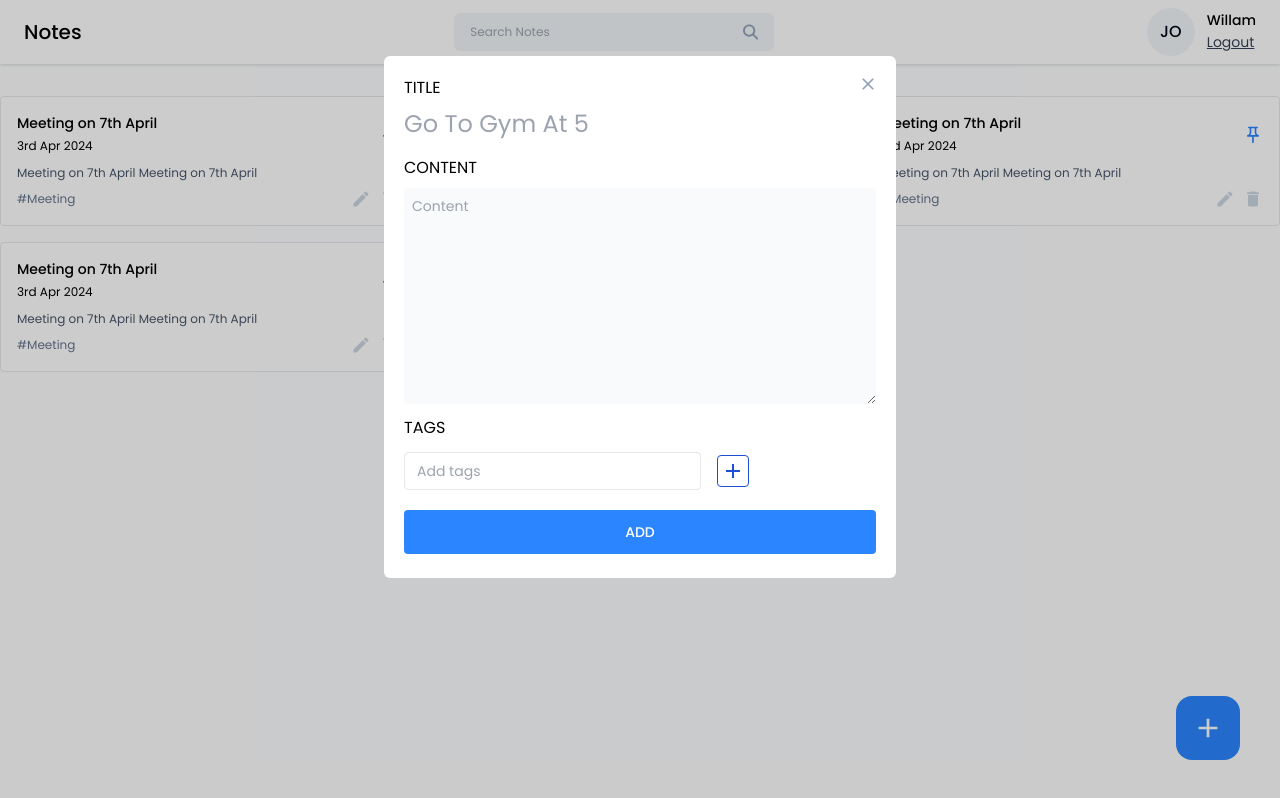
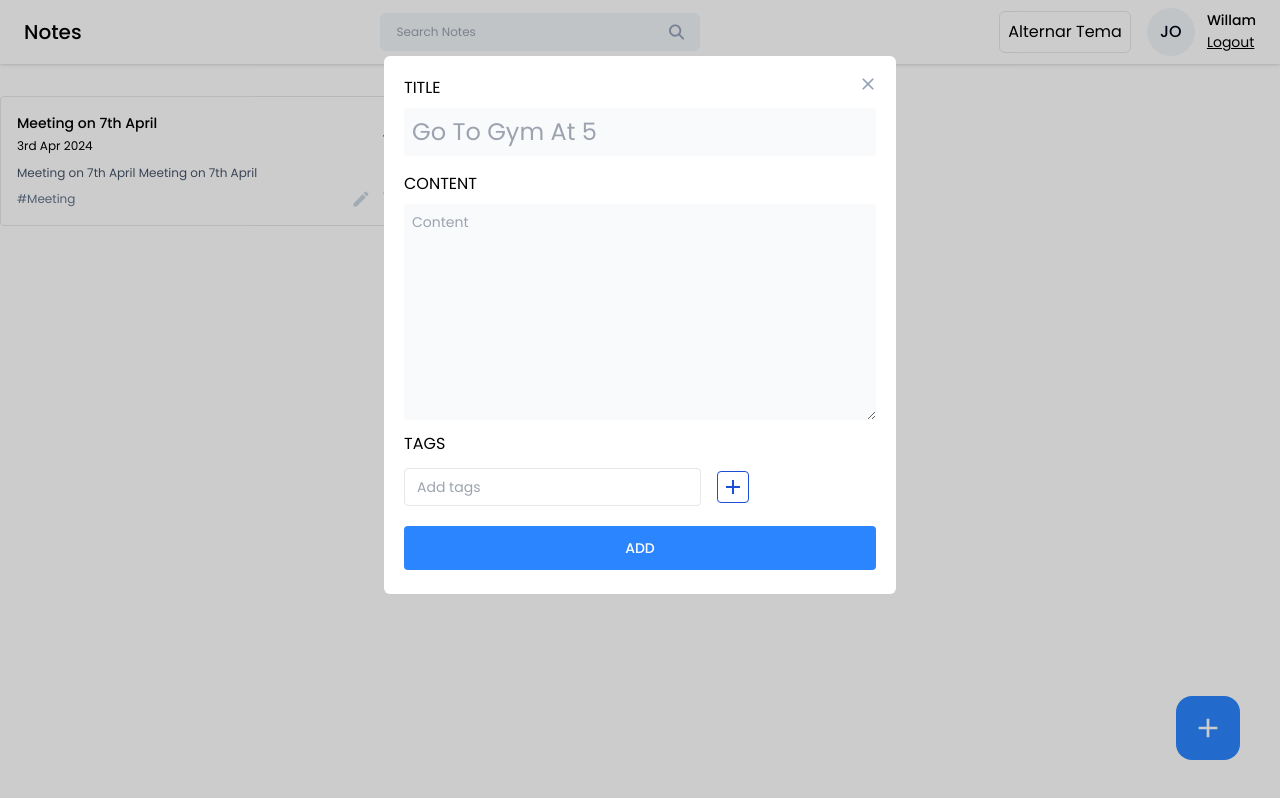
Before and after one commit to GustavoJannuzzi/NOTES-APP, a React (Vite) app in the folder frontend/notes-app/: page /dashboard in a window 1280 px wide. Both pictures are taken after a click on the button 1208 px from the left and 728 px from the top of the page. Built offline with nearby package versions, Linux system fonts and the light colour scheme.

Commit message:
UseThemeStore , Adicionado zustand para modo escuro

```diff
--- a/frontend/notes-app/src/components/Cards/ProfileInfo.tsx
+++ b/frontend/notes-app/src/components/Cards/ProfileInfo.tsx
@@ -14,7 +14,7 @@ const ProfileInfo: React.FC<ProfileInfoProps> = ({ onLogout }) => {
 
       <div>
         <p className="text-sm font-medium">Willam</p>
-        <button className="text-sm text-slate-700 underline" onClick={onLogout}>
+        <button className="text-sm  underline" onClick={onLogout}>
           Logout
         </button>
       </div>
--- a/frontend/notes-app/src/components/Navbar/Navbar.tsx
+++ b/frontend/notes-app/src/components/Navbar/Navbar.tsx
@@ -1,12 +1,13 @@
+import React, { useState, useEffect } from 'react';
+import { useNavigate } from 'react-router-dom';
 import ProfileInfo from '../Cards/ProfileInfo';
-import { useNavigate } from 'react-router-dom';
 import SearchBar from '../SearchBar/SearchBar';
-import { useState } from 'react';
+import useThemeStore from '../../useThemeStore';
 
 const Navbar: React.FC = () => {
     const [searchQuery, setSearchQuery] = useState("");
-
     const navigate = useNavigate();
+    const { theme, toggleTheme } = useThemeStore();
 
     const onLogout = () => {
         navigate("/login");
@@ -14,24 +15,37 @@ const Navbar: React.FC = () => {
 
     const handleSearch = () => {};
 
-    const onClearSearch = ()=>{
+    const onClearSearch = () => {
         setSearchQuery("");
     };
 
+    // Aplicar a classe de tema no body
+    useEffect(() => {
+        document.body.className = theme;
+    }, [theme]);
+
     return (
-        <div className="bg-white flex items-center justify-between px-6 py-2 drop-shadow">
-            <h2 className="text-xl font-medium text-black py-2">Notes</h2>
+        <div className={'bg-white flex items-center justify-between px-6 py-2 drop-shadow'}>
+            <h2 className="text-xl font-medium  py-2">Notes</h2>
 
-            <SearchBar value = {searchQuery}
-                onChange={({target}) => {
+            <SearchBar
+                value={searchQuery}
+                onChange={({ target }) => {
                     setSearchQuery(target.value);
                 }}
                 handleSearch={handleSearch}
                 onClearSearch={onClearSearch}
-                />
+            />
 
-
-            <ProfileInfo onLogout={onLogout} />
+            <div className="flex items-center">
+                <button
+                    className="mr-4 p-2 rounded-md border"
+                    onClick={toggleTheme}
+                >
+                    Alternar Tema
+                </button>
+                <ProfileInfo onLogout={onLogout} />
+            </div>
         </div>
     );
 };
--- a/frontend/notes-app/src/components/SearchBar/SearchBar.tsx
+++ b/frontend/notes-app/src/components/SearchBar/SearchBar.tsx
@@ -1,6 +1,7 @@
 import React from "react";
 import { FaMagnifyingGlass } from "react-icons/fa6";
 import { IoMdClose } from "react-icons/io";
+
 
 interface SearchBarProps {
   value: string;
--- a/frontend/notes-app/src/index.css
+++ b/frontend/notes-app/src/index.css
@@ -4,22 +4,33 @@
 @tailwind components;
 @tailwind utilities;
 
-@layer base{
-  html{
-
+@layer base {
+  html {
     font-family: "Poppins", "sans-serif";
   }
-  body{
+
+  body {
     background-color: #fdfeff;
     overflow-x: hidden;
+  }
+
+  body.light {
+    background-color: #ffffff;
+    color: #000000;
+  }
+
+  body.dark {
+    background-color: #181818;
+    color: #ffffff;
   }
 }
 
 @layer components {
-  .input-box{
+  .input-box {
     @apply w-full text-sm bg-transparent border-[1.5px] px-5 py-3 rounded mb-4 outline-none;
   }
-  .btn-primary{
+
+  .btn-primary {
     @apply w-full text-sm bg-primary text-white p-2 rounded my-1 hover:bg-blue-600;
   }
 
@@ -27,4 +38,19 @@
     @apply text-xl text-slate-300 cursor-pointer hover:text-primary;
   }
 
+  .dark .bg-primary {
+    background-color: #1e3a8a;
+  }
+
+  .dark .bg-white {
+    background-color: #1f2937;
+  }
+
+  .dark .text-white {
+    color: #ffffff;
+  }
+
+  .dark .hover\:bg-blue-600:hover {
+    background-color: #2563eb;
+  }
 }
--- a/frontend/notes-app/src/pages/Home/AddEditNotes.tsx
+++ b/frontend/notes-app/src/pages/Home/AddEditNotes.tsx
@@ -63,7 +63,7 @@ const AddEditNotes: React.FC<AddEditNotesProps> = ({ noteData, type, onClose })
           <label className="input-label">TITLE</label>
           <input
             type="text"
-            className="text-2xl text-slate-950 outline-none"
+            className="text-2xl text-slate-950 outline-none bg-slate-50 p-2 rounded"
             placeholder="Go To Gym At 5"
             value={title}
             onChange={({ target }) => setTitle(target.value)}
--- a/frontend/notes-app/src/pages/Home/Home.tsx
+++ b/frontend/notes-app/src/pages/Home/Home.tsx
@@ -1,19 +1,22 @@
-import React from "react";
+import React, { useState, useEffect } from "react";
 import Navbar from "../../components/Navbar/Navbar";
 import NoteCard from "../../components/Cards/NoteCard";
 import { MdAdd } from "react-icons/md";
 import AddEditNotes from "./AddEditNotes";
-import { useState } from "react";
 import Modal from "react-modal";
+import useThemeStore from "../../useThemeStore"; // Importando o store do tema
 
+const Home: React.FC = () => {
+  const { theme, toggleTheme } = useThemeStore(); // Usando o estado do tema
+  const [openAddEditModal, setOpenAddEditModal] = useState({
+    isShow: false,
+    type: "add",
+    data: null,
+  });
 
-const Home = () => {
-
-  const[openAddEditModal, setOpenAddEditModal] = useState({
-    isShow:false,
-    type:"add",
-    data:null,
-  });
+  useEffect(() => {
+    document.body.className = theme; // Atualiza a classe do body com o tema atual
+  }, [theme]);
 
   return (
     <>
@@ -30,50 +33,24 @@ const Home = () => {
             onDelete={() => {}}
             onPinNote={() => {}}
           />
-        <NoteCard
-          title="Meeting on 7th April"
-          date="3rd Apr 2024"
-          content="Meeting on 7th April Meeting on 7th April"
-          tags="#Meeting"
-          isPinned={true}
-          onEdit={() => {}}
-          onDelete={() => {}}
-          onPinNote={() => {}}
-        />
-        <NoteCard
-          title="Meeting on 7th April"
-          date="3rd Apr 2024"
-          content="Meeting on 7th April Meeting on 7th April"
-          tags="#Meeting"
-          isPinned={true}
-          onEdit={() => {}}
-          onDelete={() => {}}
-          onPinNote={() => {}}
-        />
-        <NoteCard
-          title="Meeting on 7th April"
-          date="3rd Apr 2024"
-          content="Meeting on 7th April Meeting on 7th April"
-          tags="#Meeting"
-          isPinned={true}
-          onEdit={() => {}}
-          onDelete={() => {}}
-          onPinNote={() => {}}
-        />
+          {/* Adicione mais NoteCards conforme necessário */}
         </div>
       </div>
 
-      <button className="w-16 h-16 flex items-center justify-center rounded-2xl bg-primary hover:bg-blue-600 absolute right-10 bottom-10"
+      <button
+        className="w-16 h-16 flex items-center justify-center rounded-2xl bg-primary hover:bg-blue-600 absolute right-10 bottom-10"
         onClick={() => {
-        setOpenAddEditModal({ isShow:true, type: "add", data: null});
+          setOpenAddEditModal({ isShow: true, type: "add", data: null });
         }}
       >
-        <MdAdd className="text-[32px] text-white"/>
+        <MdAdd className="text-[32px] text-white" />
       </button>
 
       <Modal
         isOpen={openAddEditModal.isShow}
-      onRequestClose={() => {}}
+        onRequestClose={() => {
+          setOpenAddEditModal({ isShow: false, type: "add", data: null });
+        }}
         style={{
           overlay: {
             backgroundColor: "rgba(0,0,0,0.2)",
@@ -87,9 +64,9 @@ const Home = () => {
           noteData={openAddEditModal.data}
           onClose={() => {
             setOpenAddEditModal({ isShow: false, type: "add", data: null });
-          } }/>
+          }}
+        />
       </Modal>
-
     </>
   );
 };
--- /dev/null
+++ b/frontend/notes-app/src/useThemeStore.ts
@@ -0,0 +1,15 @@
+import create from 'zustand';
+
+interface ThemeState {
+  theme: 'light' | 'dark';
+  toggleTheme: () => void;
+}
+
+const useThemeStore = create<ThemeState>((set) => ({
+  theme: 'light',
+  toggleTheme: () => set((state) => ({
+    theme: state.theme === 'light' ? 'dark' : 'light'
+  })),
+}));
+
+export default useThemeStore;
--- /dev/null
+++ b/package.json
@@ -0,0 +1,5 @@
+{
+  "dependencies": {
+    "zustand": "^4.5.2"
+  }
+}
```
Also changed, not shown: 1 other file (tests, documents, lock files or other folders). Lines whose indentation alone changed are shown as unchanged.
